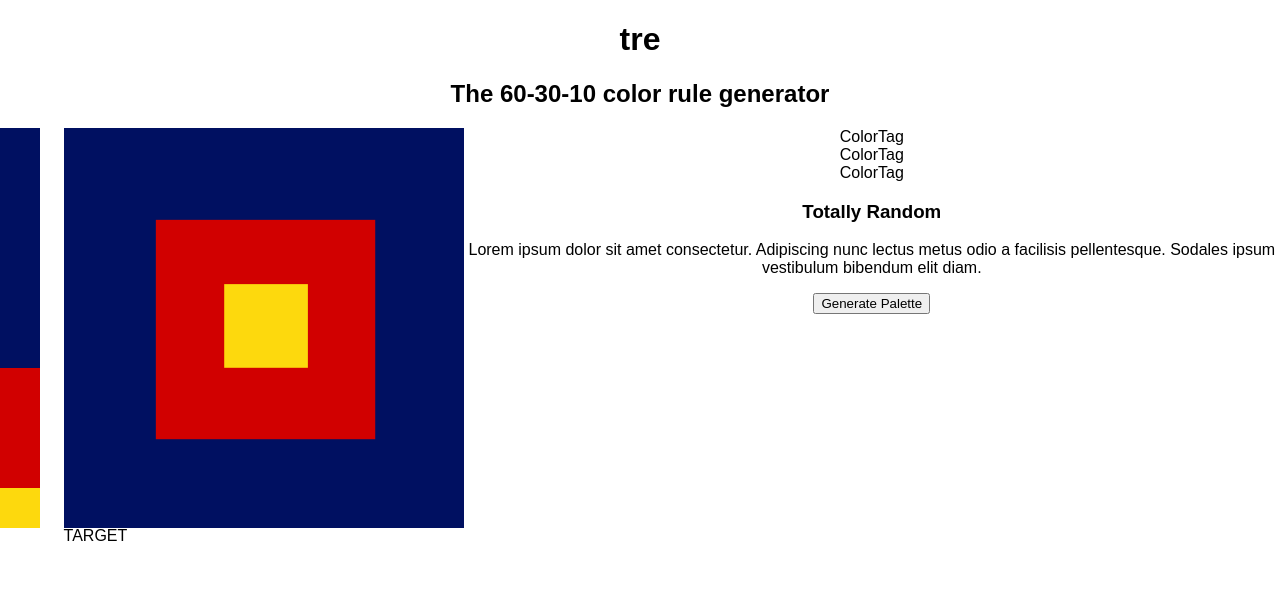
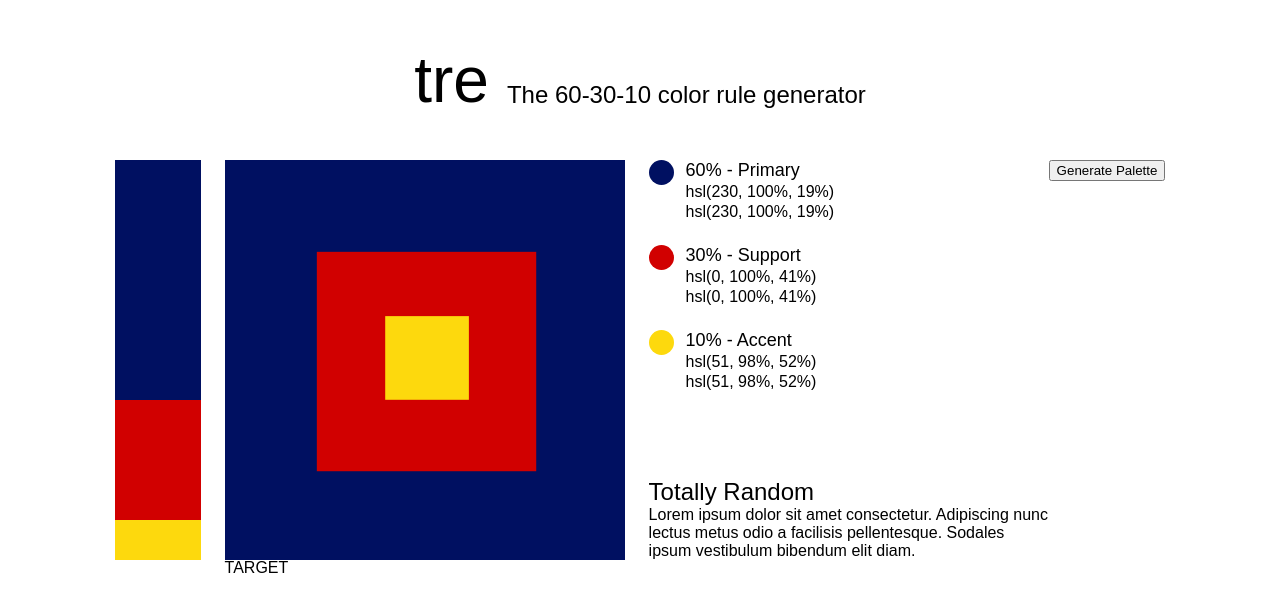
Before and after one commit to or-yak/tre, a React (Create React App) app: page / in a window 1280 px wide. Shown: the top 612 px of the page. Built offline with nearby package versions, Linux system fonts and the light colour scheme.

Commit message:
color tags, text, and method

```diff
--- a/src/App.css
+++ b/src/App.css
@@ -1,31 +1,37 @@
+/* app */
+
 .App {
   text-align: center;
   font-family: "Jost", sans-serif;
   font-optical-sizing: auto;
 }
 
+.output-container {
+  display: flex;
+  flex-direction: row;
+  align-items: flex-start;
+  justify-content: center;
+  height: 50vh;
+}
+
 @import url('https://fonts.googleapis.com/css2?family=Jost:ital,wght@0,100..900;1,100..900&display=swap');
+
+/* vertical palette */
 
 .vertical-palette {
   display: flex;
   flex-direction: column;
-  width: 50px;
+  width: 86px;
   height: 50vh;
 }
 
-.output-container {
-  display: flex;
-  flex-direction: row;
-  align-items: start;
-  justify-content: center;
-  height: 50vh;
-}
+/* illustration  */
 
 
 .illustration-container {
   display: flex;
   flex-direction: column;
-  align-items: start;
+  align-items: flex-start;
   justify-content: center;
     margin-left: 24px;
 }
@@ -40,3 +46,99 @@
   width: 50vh;
 
 }
+
+/* color tags  */
+
+.color-tags {
+  display: flex;
+  flex-direction: column;
+  align-items: flex-start;
+  gap: 24px;
+
+}
+.color-tag {
+  display: flex;
+  flex-direction: row;
+  align-items: flex-start;
+
+}
+
+.color-tag-info {
+  display: flex;
+  flex-direction: column;
+  align-items: flex-start;
+  justify-content: flex-start;
+  margin-left: 12px;
+
+}
+
+.color-tag-title {
+  margin: 0;
+  font-size: 18px;
+  font-weight: 500;
+}
+
+
+.color-tag-info p {
+  margin: 0;
+  font-size: 16px;
+  font-weight: 300;
+  margin-top: 2px;
+}
+
+/* info container and method  */
+
+.info-container {
+  margin-left: 24px;
+  width: 400px;
+  height: 50vh;
+  display: flex;
+  flex-direction: column;
+  align-items: flex-start;
+  justify-content: space-between;
+}
+
+.method-container {
+  display: flex;
+  flex-direction: column;
+  align-items: flex-start;
+  justify-content: flex-start;
+  margin: 0;
+
+}
+
+.method-title {
+  font-size: 24px;
+  font-weight: 400;
+  margin: 0;
+}
+
+.method-info {
+  font-size: 16px;
+  font-weight: 300;
+  margin: 0;
+  text-align: left;
+}
+
+/* header */
+
+.header {
+  display: flex;
+  flex-direction: row;
+  align-items: center;
+  justify-content: center;
+
+}
+
+.tre {
+  font-size: 64px;
+  font-weight: 400;
+
+}
+
+.info {
+  font-size: 24px;
+  font-weight: 300;
+  margin-left: 18px;
+  margin-top: 50px;
+}
--- a/src/App.js
+++ b/src/App.js
@@ -9,22 +9,29 @@ function App() {
 
   return (
     <div className="App">
-      <div>
-        <h1>tre</h1>
-        <h2>The 60-30-10 color rule generator</h2>
+      <div className='header'>
+        <h1 className='tre'>tre</h1>
+        <h2 className='info'>The 60-30-10 color rule generator</h2>
+      </div>
         <div className='output-container'>
           <VerticalPalette colors={colors} />
           <Illustration colors={colors}/>
           <div className='info-container'>
-            <ColorTag/>
-            <ColorTag/>
-            <ColorTag/>
-            <h3>Totally Random</h3>
-            <p>Lorem ipsum dolor sit amet consectetur. Adipiscing nunc lectus metus odio a facilisis pellentesque. Sodales ipsum vestibulum bibendum elit diam. </p>
-            <button>Generate Palette</button>
-          </div>
+             <div className='color-tags'>
+              <ColorTag text="60% - Primary" color={colors[0]}/>
+              <ColorTag text="30% - Support" color={colors[1]}/>
+              <ColorTag text="10% - Accent" color={colors[2]}/>
+              </div>
+
+              <div className='method-container'>
+                <h3 className='method-title'>Totally Random</h3>
+                <p className='method-info'>Lorem ipsum dolor sit amet consectetur. Adipiscing nunc lectus metus odio a facilisis pellentesque. Sodales ipsum vestibulum bibendum elit diam. </p>
+              </div>
+
         </div>
-      </div>
+        <button>Generate Palette</button>
+
+    </div>
     </div>
   );
 }
--- a/src/nodes/ColorTag.js
+++ b/src/nodes/ColorTag.js
@@ -1,7 +1,18 @@
 import React from 'react'
+import { formatColor } from '../ColorMethods'
 
-export default function ColorTag() {
+export default function ColorTag({color, text}) {
   return (
-    <div>ColorTag</div>
+    <div className='color-tag'>
+        <div style={{backgroundColor: formatColor(color), width: 25, height: 25, borderRadius: "25px"}}></div>
+        <div className='color-tag-info'>
+          <h3 className='color-tag-title'>{text}</h3>
+          <p>{formatColor(color)}</p>
+           <p>{formatColor(color)}</p>
+        </div>
+
+
+
+      </div>
   )
 }
```
